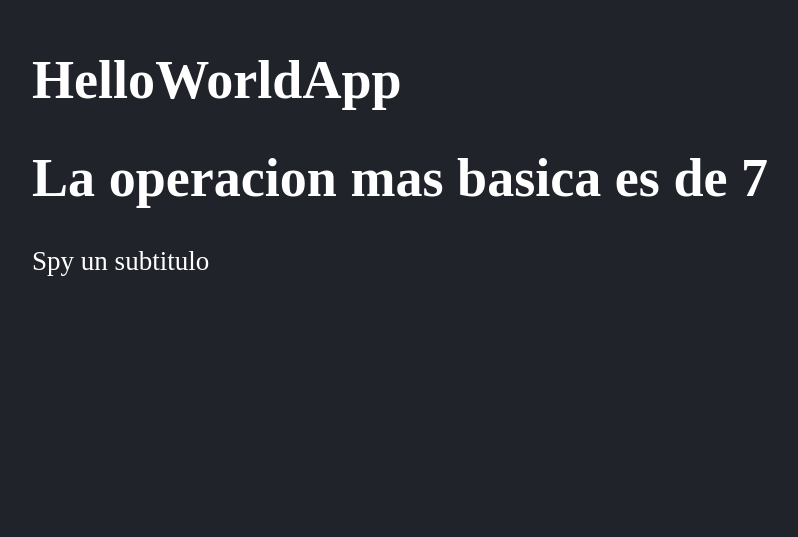
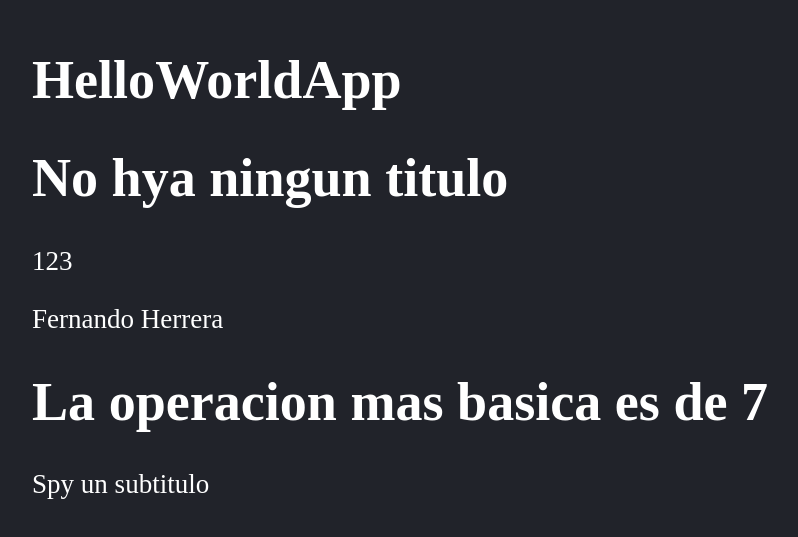
Before and after one commit to gatodemontecristo/react_part2_primeros_react, a React (Vite) app: page / in a window 1280 px wide. Shown: the part 135-672 px from the top of the page, without its empty margins (116-914 px from the left). Built offline with nearby package versions, Linux system fonts and the light colour scheme.

Commit message:
PROPS en general

```diff
--- a/package.json
+++ b/package.json
@@ -10,6 +10,7 @@
     "preview": "vite preview"
   },
   "dependencies": {
+    "prop-types": "^15.8.1",
     "react": "^18.2.0",
     "react-dom": "^18.2.0"
   },
--- a/src/FirstApp.jsx
+++ b/src/FirstApp.jsx
@@ -1,4 +1,5 @@
 import { Fragment } from "react";
+import PropTypes from "prop-types"
 
 const newMessage = {
   message: "Hola Mundo",
@@ -8,12 +9,28 @@ const getMensajito = (a, b) => {
   return `La operacion mas basica es de ${a + b}`;
 };
 
-export const FirstApp = () => {
+export const FirstApp = ({title, subTitle, name}) => {
+
+
   return (
     <Fragment>
+      <h1>{title}</h1>
+      <p>{subTitle}</p>
+      <p>{name}</p>
       <h1>{getMensajito(3, 4)}</h1>
       {/* <code>{JSON.stringify(newMessage)}</code> */}
       <p>Spy un subtitulo</p>
     </Fragment>
   );
-};
+}
+
+FirstApp.propTypes = {
+  title: PropTypes.string.isRequired,
+  subTitle: PropTypes.number.isRequired
+}
+
+FirstApp.defaultProps = {
+  title: "No hya ningun titulo",
+  subTitle: "No hya ningun subtitulo",
+  name: "Fernando Herrera"
+}
--- a/src/main.jsx
+++ b/src/main.jsx
@@ -1,13 +1,13 @@
 import React from "react";
 import ReactDOM from 'react-dom/client';
-
 import {HelloWorldComp,hola} from './HelloWorldApp';
 import {FirstApp} from "./FirstApp";
 import './styles.css';
 
 ReactDOM.createRoot(document.getElementById('root')).render(
+
     <React.StrictMode>
         <HelloWorldComp/>
-        <FirstApp/>
+        <FirstApp  subTitle={123}/>
     </React.StrictMode>
 );
```
